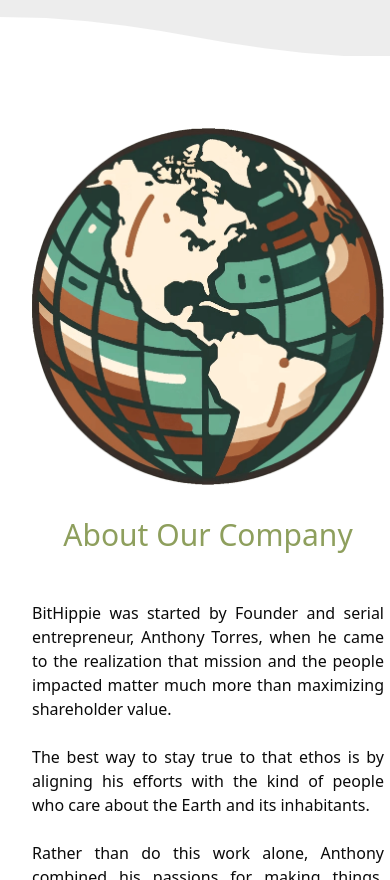
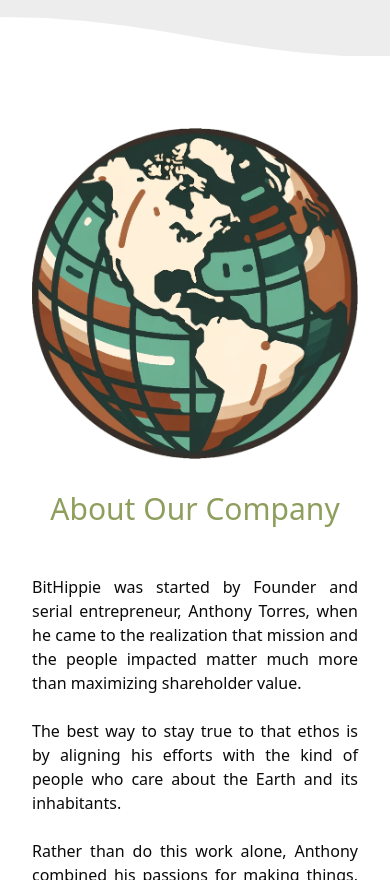
Before and after one commit to bithippie/bithippie.github.io, a Next.js app: page / in a window 390 px wide. Shown: the part 11120-12000 px from the top of the page. Built offline with nearby package versions, Linux system fonts and the light colour scheme.

Commit message:
feat(about.js): remove default col span to adjust spacing on mobile

```diff
--- a/components/sections/about.js
+++ b/components/sections/about.js
@@ -7,10 +7,10 @@ export default function About({ backgroundColor }) {
       className={`relative bg-${backgroundColor} pt-10 pb-20 md:pb-28`}
     >
       <div className="container grid md:grid-cols-12 gap-8 p-8">
-        <div className="col-span-12 md:col-span-7">
+        <div className="md:col-span-7">
           <img className="w-full h-auto md:pr-12" src="/globe.png" />
         </div>
-        <div className="col-span-12 md:col-span-5 text-justify flex flex-col items-center">
+        <div className="md:col-span-5 text-justify flex flex-col items-center">
           <h2 className="text-3xl sm:text-5xl text-moss mb-12">
             About Our Company
           </h2>
```
